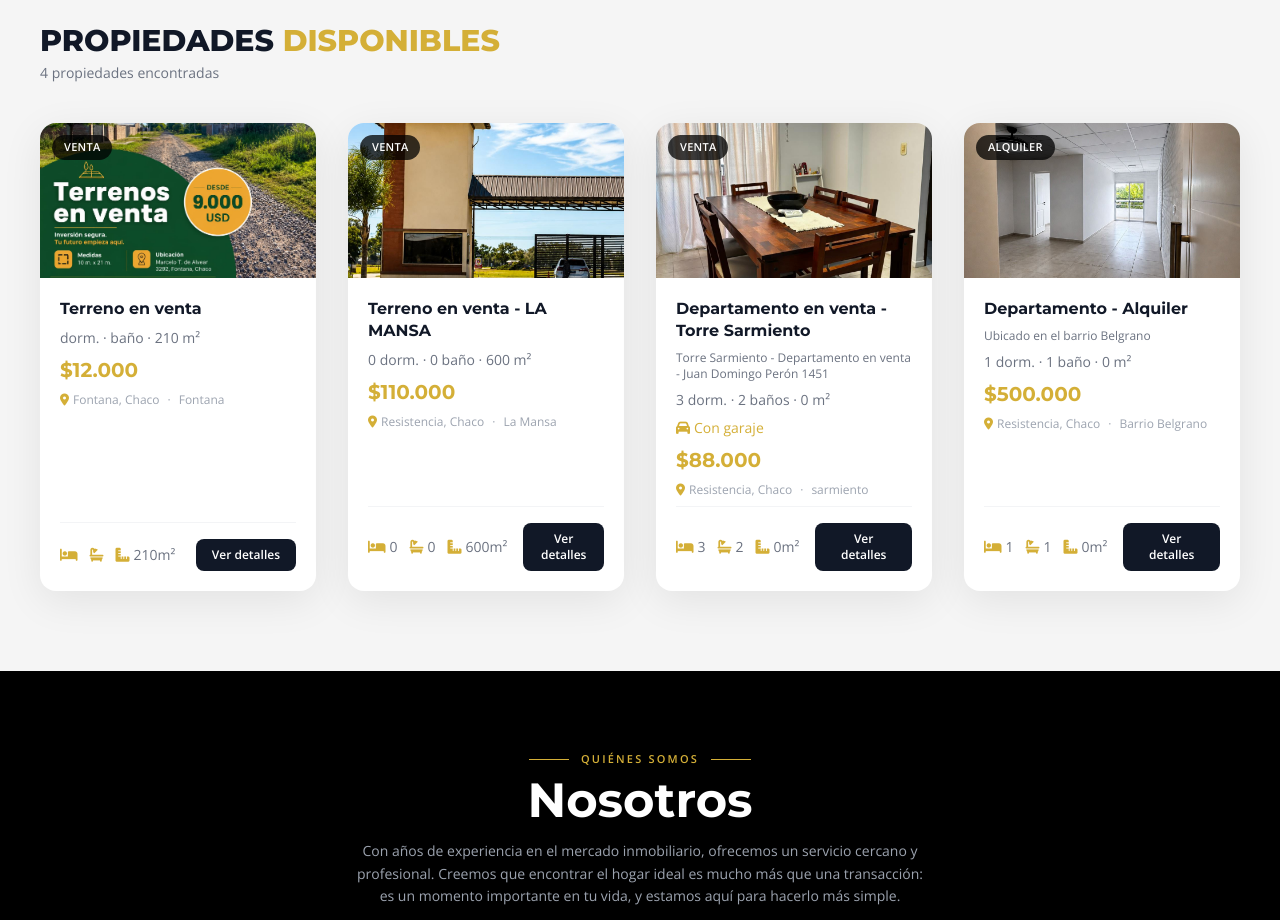
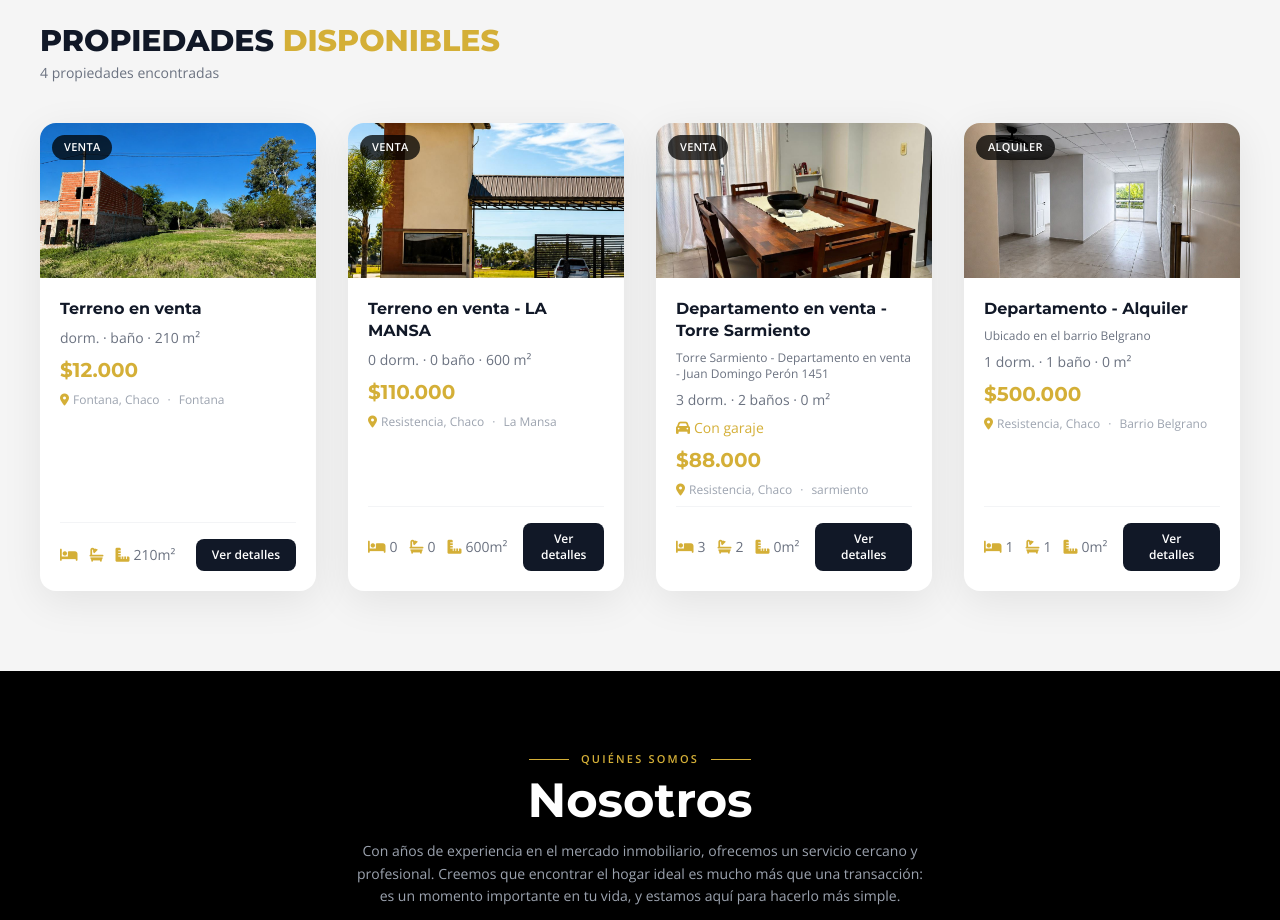
Before and after one commit to ponce15nicolas/parras2, a React (Vite) app: page / in a window 1280 px wide. Shown: the part 940-1860 px from the top of the page. Built offline with nearby package versions, Linux system fonts and the light colour scheme.

Commit message:
fixed t-fontana

```diff
--- a/src/data/Properties.js
+++ b/src/data/Properties.js
@@ -2,9 +2,8 @@ export const properties = [
   {
     id: 1,
     title: 'Terreno en venta',
-    image: '/terreno1.jpg', //IMAGEN DE PORTADA//
+    image: '/terreno2.jpeg', //IMAGEN DE PORTADA//
     images: [ //IMAGENES DENTRO DEL MODAL A MODO GALERIA COMPLETA-//
-      '/terreno1.jpg',
       '/terreno2.jpeg',
       '/terreno3.jpeg' ,
       '/terreno4.jpeg' ,
```
